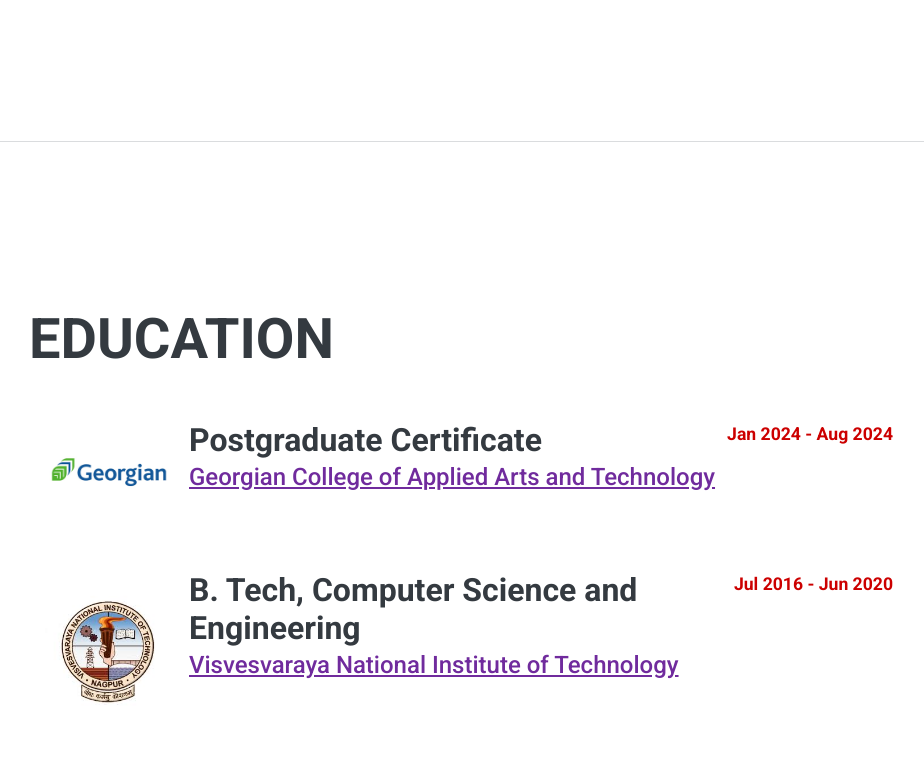
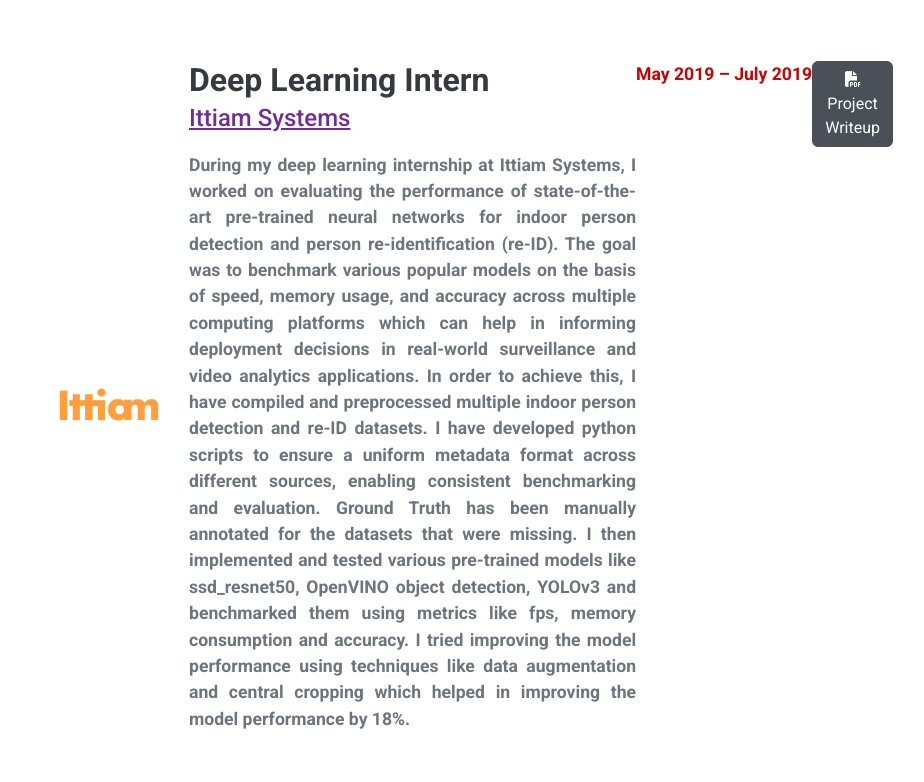
Before and after one commit to RamyaKappagantu/ramyakappagantu.github.io, a plain HTML site: page index.html in a window 1280 px wide. Shown: the part 3531-4313 px from the top of the page, without its empty margins (339-1263 px from the left). Drawn offline with nearby package versions, Linux system fonts and the light colour scheme.

Commit message:
Added internship

```diff
--- a/index.html
+++ b/index.html
@@ -229,6 +229,34 @@
                     <div class="flex-shrink-0"><span class="text-primary">Sep 2020 – Nov 2023</span></div>
                 </div>
 
+                <div class="d-flex flex-column flex-md-row justify-content-between mb-5">
+                    <img class="logo" src="assets/logo/ittiam.png" alt="Ittiam">
+                    <div class="flex-grow-1">
+                        <h3 class="mb-0">Deep Learning Intern</h3>
+                        <div class="subheading mb-3"><a href="https://www.ittiam.com/" target="_blank">Ittiam Systems</a>
+                        </div>
+                        <p style="text-align: justify;">
+                            During my deep learning internship at Ittiam Systems, I worked on evaluating the performance of
+                            state-of-the-art pre-trained neural networks for indoor person detection and person
+                            re-identification (re-ID). The goal was to benchmark various popular models on the basis of speed,
+                            memory usage, and accuracy across multiple computing platforms which can help in informing
+                            deployment decisions in real-world surveillance and video analytics applications.
+                            In order to achieve this, I have compiled and preprocessed multiple indoor person detection and re-ID
+                            datasets. I have developed python scripts to ensure a uniform metadata format across different sources,
+                            enabling consistent benchmarking and evaluation. Ground Truth has been manually annotated for the datasets
+                            that were missing. I then implemented and tested various pre-trained models like ssd_resnet50,
+                            OpenVINO object detection, YOLOv3 and benchmarked them using metrics like fps, memory consumption and accuracy.
+                            I tried improving the model performance using techniques like data augmentation and central cropping which
+                            helped in improving the model performance by 18%.
+                        </p>
+                    </div>
+                    <div class="flex-shrink-0"><span class="text-primary">May 2019 – July 2019</span></div>
+                    <p>
+                        <a href="https://medium.com/@ramyaK12/benchmarking-the-performance-of-pre-trained-models-with-intel-openvino-fb59aee81678" target="_blank"
+                            class="btn btn-secondary"><i class="fas fa-file-pdf"></i> Project Writeup </a>
+                    </p>
+                </div>
+
             </div>
         </section>
 
```
Also changed, not shown: assets/logo/ittiam.png (added).
